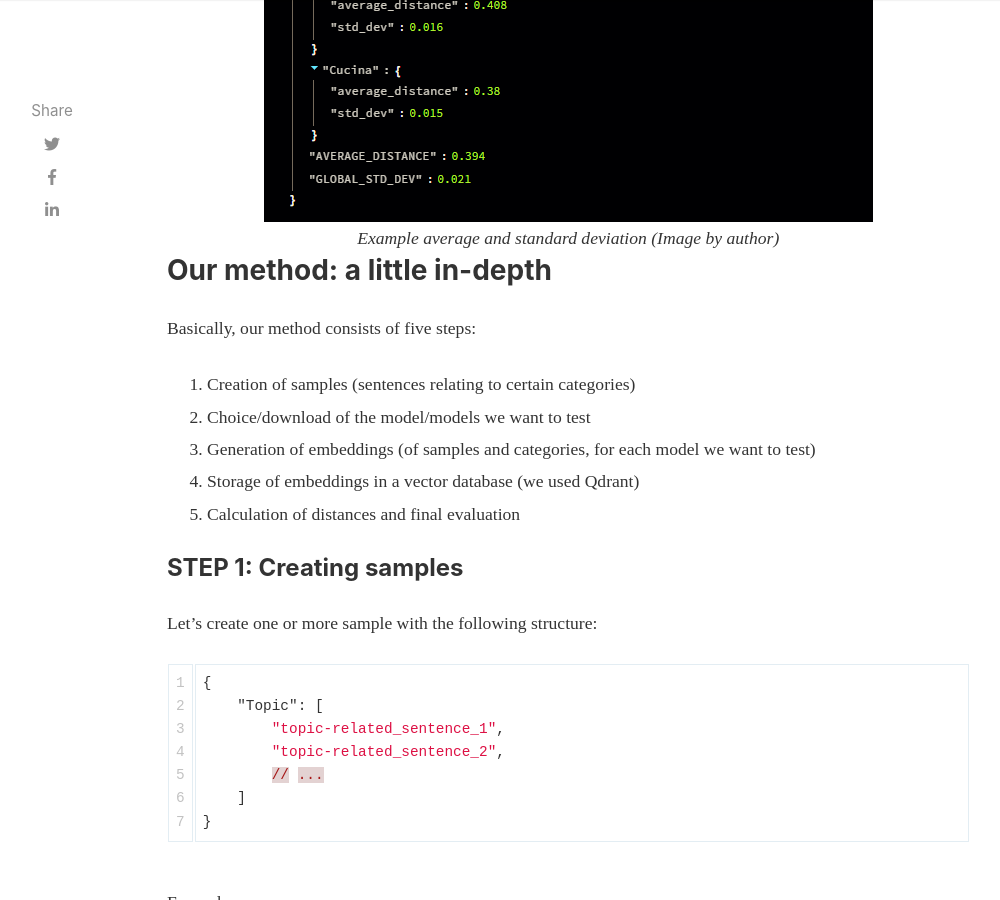
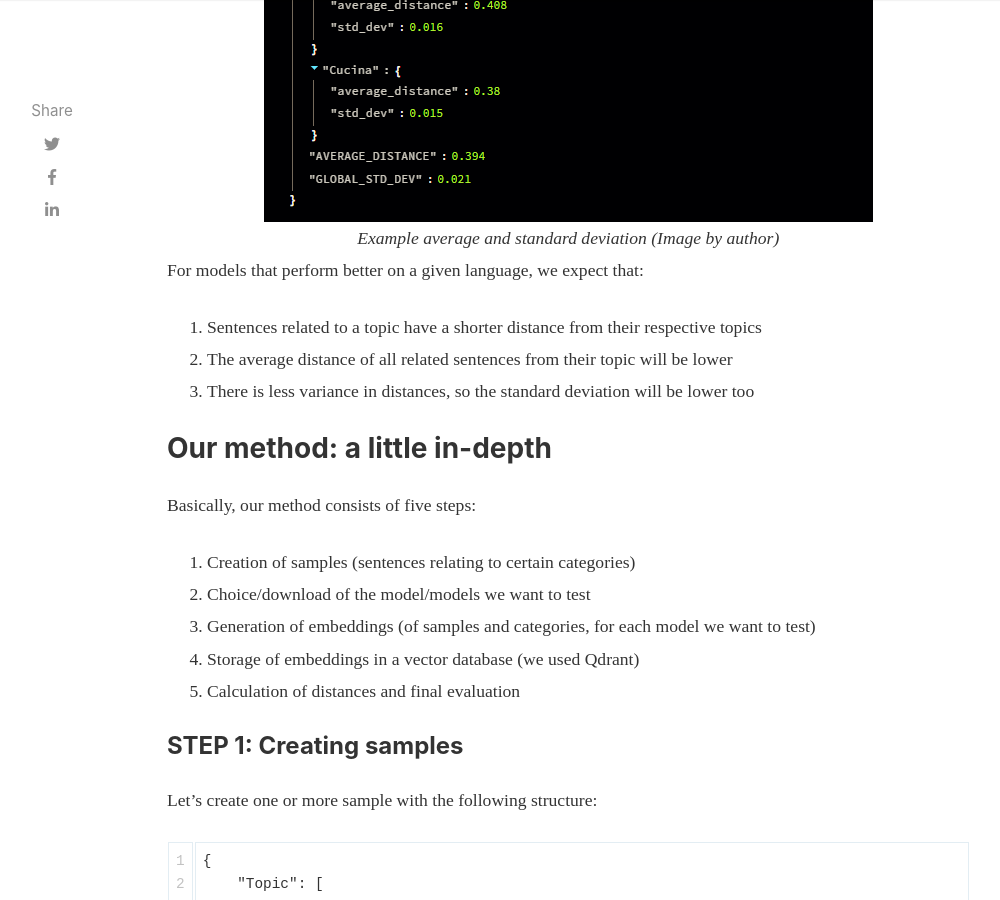
Before and after one commit to Studiofarma/CGM-Innovation-Hub-Tech-Blog, a Jekyll site: the page built from _posts/2024-10-07-comparing-embedders-for-rag.md, in a window 1280 px wide and 900 px high, scrolled down 3011 px. Shown: the whole window, without its empty margins (118-1118 px from the left). Built offline with Jekyll 4.4.1, drawn with Linux system fonts in a browser that asks for light colours; nearby versions of some CDN libraries; some of the changed text lies outside the part shown.

Commit message:
Added our expectation

```diff
--- a/_posts/2024-10-07-comparing-embedders-for-rag.md
+++ b/_posts/2024-10-07-comparing-embedders-for-rag.md
@@ -59,6 +59,11 @@ At this point, we can answer these questions:
     <br>
     <em> Example average and standard deviation (Image by author) </em>
 </center>
+
+For models that perform better on a given language, we expect that:
+1. Sentences related to a topic have a shorter distance from their respective topics
+2. The average distance of all related sentences from their topic will be lower
+3. There is less variance in distances, so the standard deviation will be lower too
 
 ### Our method: a little in-depth
 
```
Also changed, not shown: other parts of _posts/2024-10-07-comparing-embedders-for-rag.md (+1 -1 lines).
